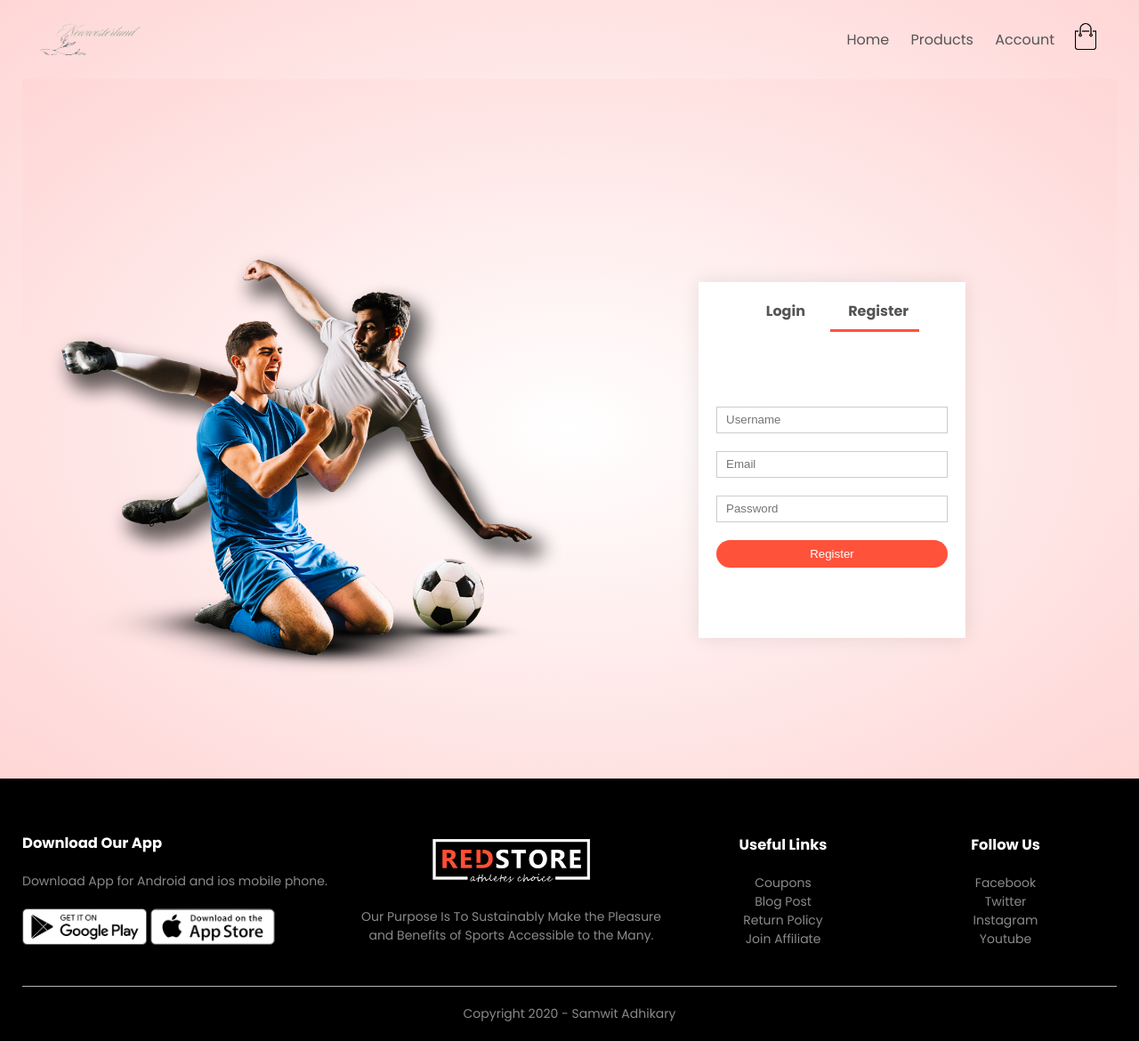
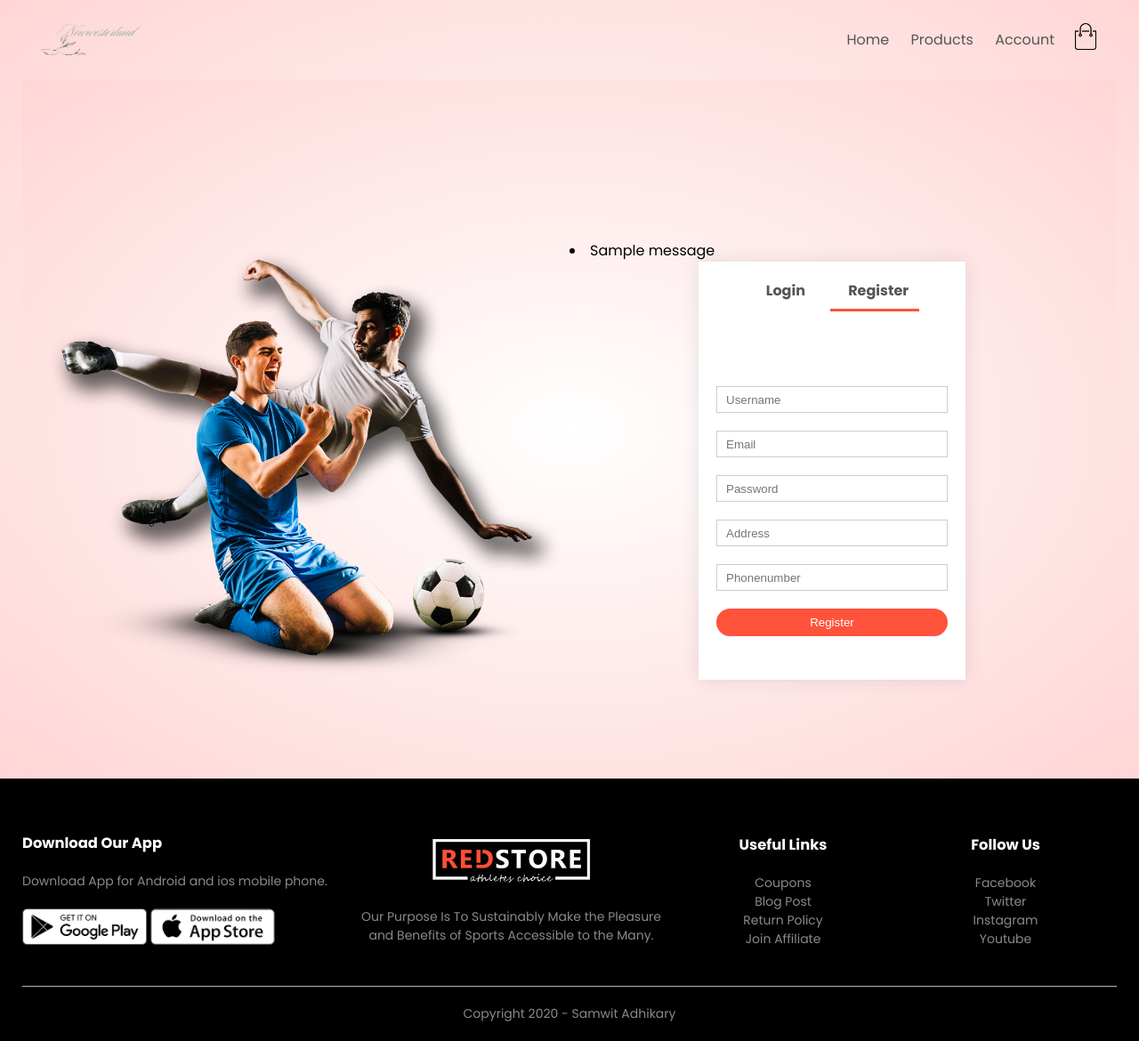
Before and after one commit to muhammedaslamshah/Newwesterlund-E-Cart, a Django app: template ecart/templates/account.html in a window 1280 px wide. Shown: the whole page at 89% size. Run offline with Django 5.2, Linux system fonts and the light colour scheme; the template is opened without the code that fills it, so the values that code supplies are empty; tables that the repository leaves empty hold one stand-in row (values such as "Sample post"); one stand-in notice (Sample message) is shown.

Commit message:
5th commit | Account Management | Register | Login | Exception Handling | Newwesterlund E-com

```diff
--- a/ecart/static/css/style.css
+++ b/ecart/static/css/style.css
@@ -388,7 +388,7 @@ th:last-child{
 .form-container{
     background: #fff;
     width: 300px;
-    height: 400px;
+    height: 470px !important;
     position: relative;
     text-align: center;
     padding: 20px 0;
--- a/ecart/templates/account_banner.html
+++ b/ecart/templates/account_banner.html
@@ -6,25 +6,42 @@
                 <img src="{% static "images/image1.png" %}" width="100%">
             </div>
             <div class="col-2">
-                <div class="form-container">
+                {% if messages %}
+                <p>
+                    <div>
+                        {% for message in messages %}
+                        <li>{{ message }}</li>
+                        {% endfor %}
+                    </div>
+                </p>
+                {% endif %}
+                <div class="form-container" style="height: 450px;">
                     <div class="form-btn">
                         <span onclick="login()">Login</span>
                         <span onclick="register()">Register</span>
                         <hr id="Indicator" style="transform: translateX(100px);">
                     </div>
-                    <form id="LoginForm" style="transform: translateX(0px);">
-                        <input type="text" placeholder="Username">
-                        <input type="password" placeholder="Password">
-                        <button type="submit" class="btn">Login</button>
+
+                    <form id="LoginForm" method="post" enctype="multipart/form-data">
+                        {% csrf_token %}
+
+                        <input type="text" name="username" required placeholder="Username">
+                        <input type="password" name="password" required placeholder="Password">
+                        <button type="submit" name="login" class="btn">Login</button>
                         <a href="">Forget Password</a>
                     </form>
 
-                    <form id="RegForm" style="transform: translateX(0px);">
-                        <input type="text" placeholder="Username">
-                        <input type="email" placeholder="Email">
-                        <input type="password" placeholder="Password">
-                        <button type="submit" class="btn">Register</button>
+                    <form id="RegForm" method="post" enctype="multipart/form-data">
+                        {% csrf_token %}
+
+                        <input type="text" name="username" maxlength="10" minlength="3" required placeholder="Username">
+                        <input type="email" name="email" required placeholder="Email">
+                        <input type="password" name="password" minlength="6" required placeholder="Password">
+                        <input type="text" name="address" minlength="5" required placeholder="Address">
+                        <input type="text" name="phone" minlength="5" required placeholder="Phonenumber">
+                        <button type="submit" name="register" maxlength="" required class="btn">Register</button>
                     </form>
+
                 </div>
             </div>
         </div>
```
Also changed, not shown: ecart/customers/views.py (+37 -2 lines), ecart/db.sqlite3.
